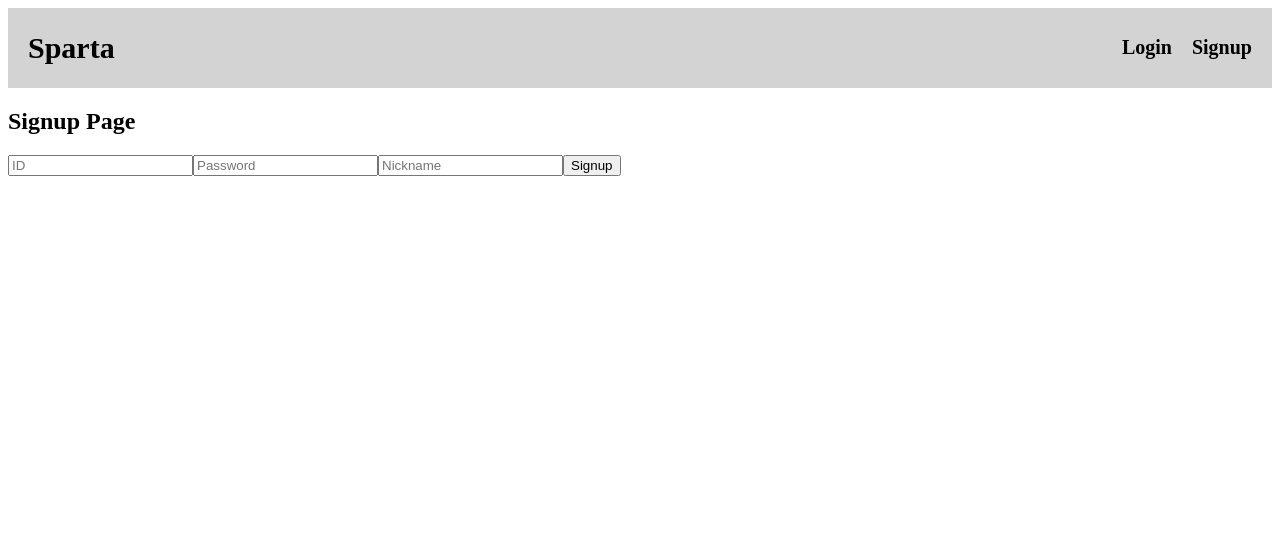
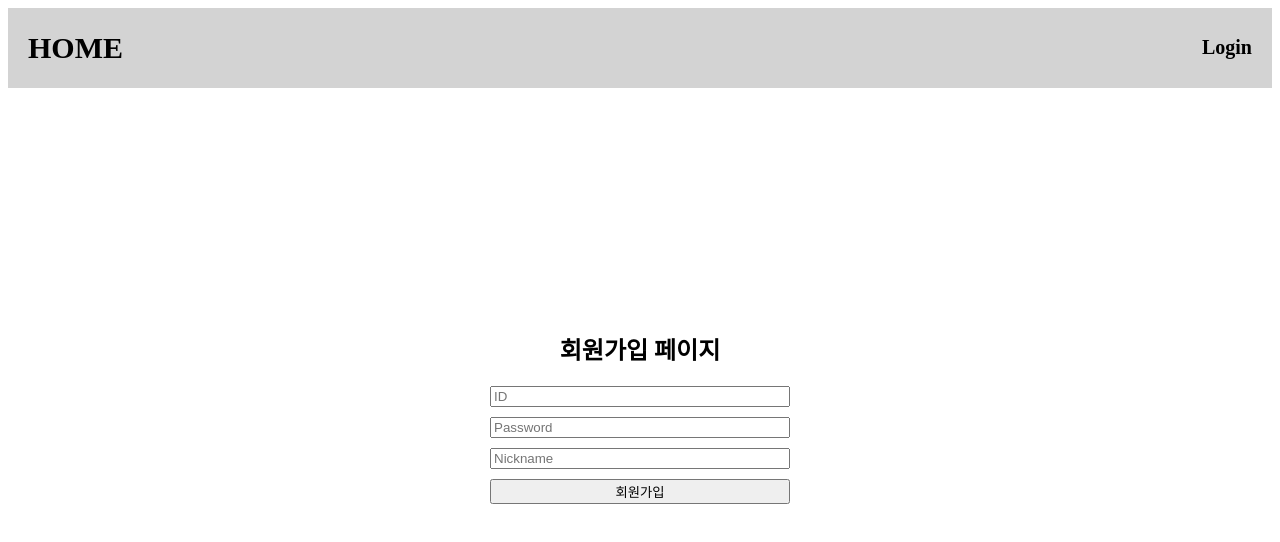
Before and after one commit to wldndnwl/mbti-test, a React (Vite) app: page /signup in a window 1280 px wide. Shown: the top 542 px of the page. Built offline with nearby package versions, Linux system fonts and the light colour scheme.

Commit message:
feat: Main, Login, Signup.jsx 수정

```diff
--- a/src/components/Header.jsx
+++ b/src/components/Header.jsx
@@ -1,10 +1,7 @@
-import React, { useContext } from "react";
+import React from "react";
 import { Link } from "react-router-dom";
-import { AuthContext } from "../context/AuthContext";
 
 const Header = () => {
-  const { isAuthenticated } = useContext(AuthContext);
-
   return (
     <header
       style={{
@@ -26,7 +23,7 @@ const Header = () => {
           }}
           to="/"
         >
-          Sparta
+          HOME
         </Link>
       </h1>
       <nav
@@ -35,23 +32,6 @@ const Header = () => {
           gap: "20px",
         }}
       >
-        {isAuthenticated ? (
-          <>
-            <Link
-              style={{
-                textDecoration: "none",
-                color: "black",
-                fontSize: "20px",
-                fontWeight: "bold",
-                cursor: "pointer",
-              }}
-              to="/profile"
-            >
-              Profile
-            </Link>
-          </>
-        ) : (
-          <>
         <Link
           style={{
             textDecoration: "none",
@@ -64,20 +44,6 @@ const Header = () => {
         >
           Login
         </Link>
-            <Link
-              style={{
-                textDecoration: "none",
-                color: "black",
-                fontSize: "20px",
-                fontWeight: "bold",
-                cursor: "pointer",
-              }}
-              to="/signup"
-            >
-              Signup
-            </Link>
-          </>
-        )}
       </nav>
     </header>
   );
--- a/src/pages/Login.jsx
+++ b/src/pages/Login.jsx
@@ -1,5 +1,5 @@
 import React, { useState, useContext } from "react";
-import { useNavigate } from "react-router-dom";
+import { useNavigate, Link } from "react-router-dom";
 import axios from "axios";
 import { AuthContext } from "../context/AuthContext";
 
@@ -14,10 +14,7 @@ const Login = () => {
     try {
       const response = await axios.post(
         "https://moneyfulpublicpolicy.co.kr/login",
-        {
-          id,
-          password,
-        }
+        { id, password }
       );
       const data = response.data;
       if (data.success) {
@@ -33,23 +30,44 @@ const Login = () => {
   };
 
   return (
-    <div>
-      <h2>Login Page</h2>
-      <form onSubmit={handleSubmit}>
+    <div
+      style={{
+        display: "flex",
+        flexDirection: "column",
+        alignItems: "center",
+        justifyContent: "center",
+        height: "80vh",
+      }}
+    >
+      <h2>로그인 페이지</h2>
+      <form
+        onSubmit={handleSubmit}
+        style={{
+          display: "flex",
+          flexDirection: "column",
+          gap: "10px",
+          width: "300px",
+        }}
+      >
         <input
           type="text"
           value={id}
           onChange={(e) => setId(e.target.value)}
           placeholder="ID"
+          required
         />
         <input
           type="password"
           value={password}
           onChange={(e) => setPassword(e.target.value)}
           placeholder="Password"
+          required
         />
-        <button type="submit">Login</button>
+        <button type="submit">로그인</button>
       </form>
+      <p>
+        계정이 없으신가요? <Link to="/signup">회원가입</Link>
+      </p>
     </div>
   );
 };
--- a/src/pages/Signup.jsx
+++ b/src/pages/Signup.jsx
@@ -13,11 +13,7 @@ const Signup = () => {
     try {
       const response = await axios.post(
         "https://moneyfulpublicpolicy.co.kr/register",
-        {
-          id,
-          password,
-          nickname,
-        }
+        { id, password, nickname }
       );
       const data = response.data;
       if (data.success) {
@@ -32,28 +28,47 @@ const Signup = () => {
   };
 
   return (
-    <div>
-      <h2>Signup Page</h2>
-      <form onSubmit={handleSubmit}>
+    <div
+      style={{
+        display: "flex",
+        flexDirection: "column",
+        alignItems: "center",
+        justifyContent: "center",
+        height: "80vh",
+      }}
+    >
+      <h2>회원가입 페이지</h2>
+      <form
+        onSubmit={handleSubmit}
+        style={{
+          display: "flex",
+          flexDirection: "column",
+          gap: "10px",
+          width: "300px",
+        }}
+      >
         <input
           type="text"
           value={id}
           onChange={(e) => setId(e.target.value)}
           placeholder="ID"
+          required
         />
         <input
           type="password"
           value={password}
           onChange={(e) => setPassword(e.target.value)}
           placeholder="Password"
+          required
         />
         <input
           type="text"
           value={nickname}
           onChange={(e) => setNickname(e.target.value)}
           placeholder="Nickname"
+          required
         />
-        <button type="submit">Signup</button>
+        <button type="submit">회원가입</button>
       </form>
     </div>
   );
--- a/src/shared/Router.jsx
+++ b/src/shared/Router.jsx
@@ -12,18 +12,16 @@ import MyPage from "../pages/MyPage";
 import { AuthContext } from "../context/AuthContext";
 import Header from "../components/Header";
 
-// PrivateRoute : 로그인이 필요한 페이지에 접근할 수 있도록 하는 컴포넌트
-// 로그인이 되어있지 않은 사용자는 login 페이지로 리다이렉트
-const PrivateRoute = ({ element: Element, ...rest }) => {
+// PrivateRoute : 로그인한 사용자만 접근 가능, 비로그인 시 로그인 페이지로 이동
+const PrivateRoute = ({ element: Element }) => {
   const { isAuthenticated } = useContext(AuthContext);
-  return isAuthenticated ? <Element {...rest} /> : <Navigate to="/login" />;
+  return isAuthenticated ? <Element /> : <Navigate to="/login" />;
 };
 
-// PublicRoute : 로그인이 필요없는 페이지에 접근할 수 있도록 하는 컴포넌트
-// 로그인이 되어있는 사용자는 mypage로 리다이렉트
-const PublicRoute = ({ element: Element, ...rest }) => {
+// PublicRoute : 비로그인 사용자만 접근 가능, 로그인된 사용자는 마이페이지로 리다이렉트
+const PublicRoute = ({ element: Element }) => {
   const { isAuthenticated } = useContext(AuthContext);
-  return !isAuthenticated ? <Element {...rest} /> : <Navigate to="/mypage" />;
+  return !isAuthenticated ? <Element /> : <Navigate to="/mypage" />;
 };
 
 const SharedRouter = () => (
```
Lines whose indentation alone changed are shown as unchanged.
